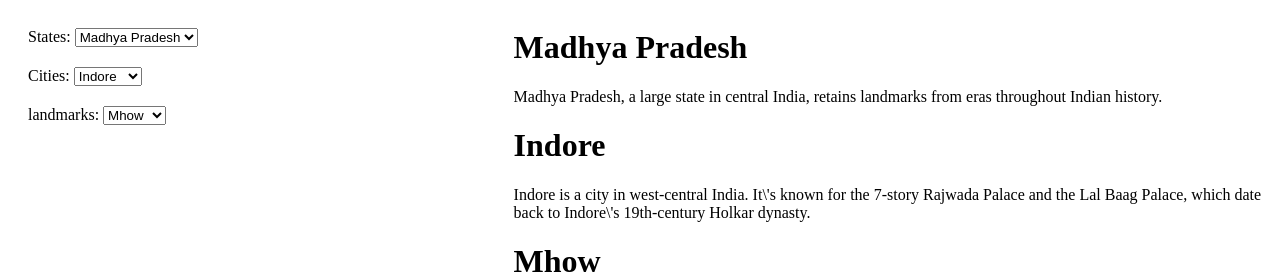
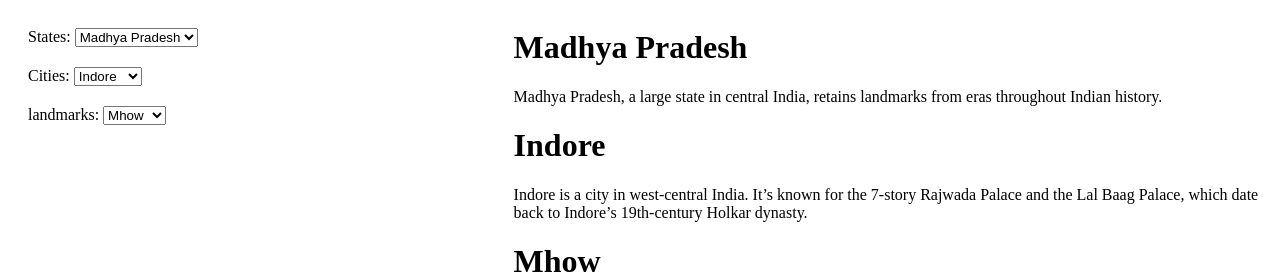
Before and after one commit to acciojob/dropdown-react-tauheed0110, a React app: page / in a window 1280 px wide. Shown: the top 276 px of the page. Built offline with nearby package versions, Linux system fonts and the light colour scheme.

Commit message:
file changed

```diff
--- a/src/components/App.js
+++ b/src/components/App.js
@@ -228,15 +228,15 @@ function App()
 		<div className="displayBoard">
 			<div>
 				<h1 id="state-title">{stateData.name && stateData.name}</h1>
-				<p id="state-description">{stateData.description && stateData.description.replace(/['’"]/g, "\\'")}</p>
+				<p id="state-description">{stateData.description && stateData.description.replace(/[']/g, "\\'")}</p>
 			</div>
 			<div>
 				<h1 id="city-title">{cityData.name && cityData.name}</h1>
-				<p id="city-description">{cityData.description && cityData.description.replace(/['’"]/g, "\\'")}</p>
+				<p id="city-description">{cityData.description && cityData.description.replace(/[']/g, "\\'")}</p>
 			</div>
 			<div>
 				<h1 id="landmark-title">{landmarkData.name && landmarkData.name}</h1>
-				<p id="landmark-description">{landmarkData.description && landmarkData.description.replace(/['’"]/g, "\\'")}</p>
+				<p id="landmark-description">{landmarkData.description && landmarkData.description.replace(/[']/g, "\\'")}</p>
 			</div>
 		</div>
 	</div>
```
